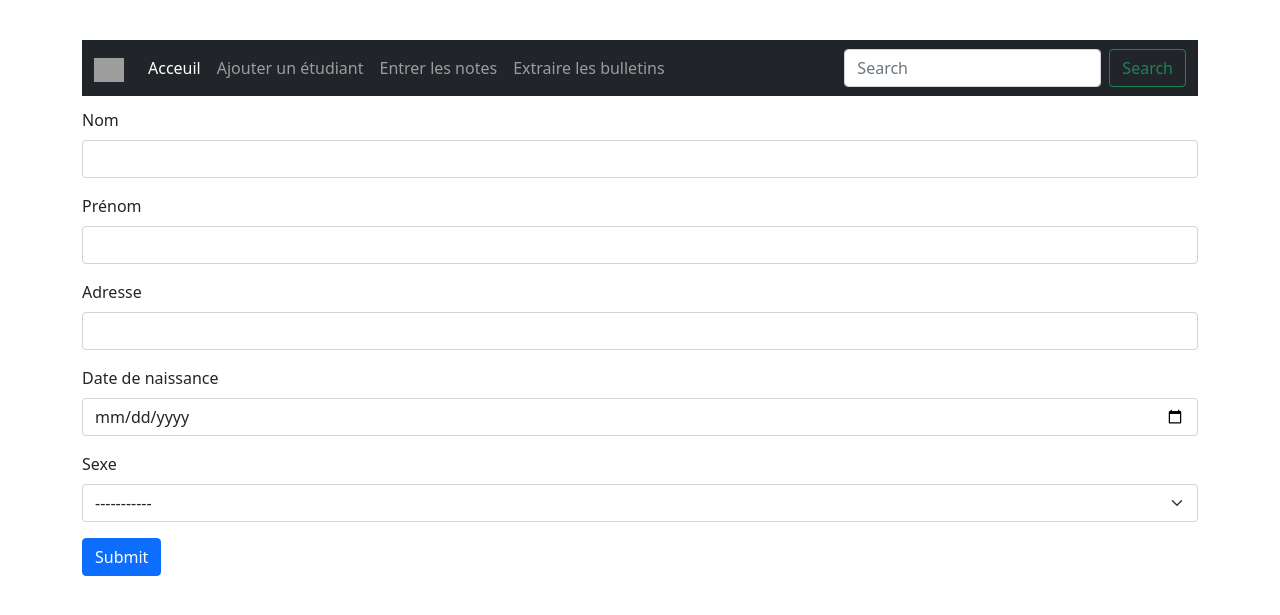
After one commit to X-raiden/alternative-Massar, a Flask app: page /add/level1 in a window 1280 px wide. The commit adds this page. Shown: the top 615 px of the page. Run offline with Flask 2, Linux system fonts and the light colour scheme; some libraries are stand-ins or nearby versions; grey boxes are pictures that could not be loaded.

Commit message:
add html

```diff
--- a/app.py
+++ b/app.py
@@ -1,15 +1,93 @@
-from flask import Flask,render_template
+from flask import Flask,render_template,abort,request,redirect
+import pyrebase
+app = Flask(__name__)
 
-app = Flask(__name__)
+config={
+    "apiKey": "AIzaSyBdpHdj2iFUP8HBgoIyPJHV5AtTm2gEdrg",
+    "authDomain": "dassar-2f18c.firebaseapp.com",
+    "databaseURL": "https://dassar-2f18c-default-rtdb.europe-west1.firebasedatabase.app",
+    "projectId": "dassar-2f18c",
+    "storageBucket": "dassar-2f18c.appspot.com",
+    "messagingSenderId": "606850049804",
+    "appId": "1:606850049804:web:e5aac4f298024b23e08b29"
+}
+
+firebase = pyrebase.initialize_app(config)
+db = firebase.database()
 
 @app.route('/')
 def index():
-    return render_template('index.html')
+    h1=0;f1=0
+    h2=0;f2=0
+    h3=0;f3=0
+    h4=0;f4=0
+
+    datalevel1 = db.child('level1').get().val()
+    for r in datalevel1 :
+        if datalevel1[r]['sex']=='h':
+            h1=h1+1
+        else:
+            f1+=1
+
+    datalevel2 = db.child('level2').get().val()
+    for r in datalevel2 :
+        if datalevel2[r]['sex']=='h':
+            h2=h2+1
+        else:
+            f2+=1
+
+    datalevel3 = db.child('level3').get().val()
+    for r in datalevel3 :
+        if datalevel3[r]['sex']=='h':
+            h3+=1
+        else:
+            f3+=1
+
+    datalevel4 = db.child('level4').get().val()
+    for r in datalevel4 :
+        if datalevel4[r]['sex']=='h':
+            h4=h4+1
+        else:
+            f4+=1
+
+    count = {"l1":[h1,f1],"l2":[h2,f2],"l3":[h3,f3],"l4":[h4,f4],}
+    #db.child('level2').push({"fname":"Meriem","adresse":"Casablanca","lname":"errkhis","bday":"10.03.2012","id":3,"sex":"f","status":"abandonner"})
+    return render_template('index.html',count=count)
 
 @app.route('/classes/<int:id>')
+def classes(id):
+    if id == 1:
+        data = db.child('level1').get().val()
+    if id == 2:
+        data = db.child('level2').get().val()
+    if id == 3:
+        data = db.child('level3').get().val()
+    if id == 4:
+        data = db.child('level4').get().val()
+    return render_template('classe.html',d = data,id=id)
 
-def classes(id):
-    return render_template('classe.html',ids = id)
+
+@app.route('/add/level<int:id>',methods=['POST','GET'])
+def add(id):
+    if id>4 or id==0:
+        abort(404)
+    return render_template('add.html',id=id)
+
+@app.route('/sub/<int:id>',methods=['POST'])
+def sub(id):
+    fnm = request.form.get('name')
+    addr = request.form.get('addr')
+    lnm = request.form.get('pnom')
+    sx = request.form.get('sx')
+    dn = request.form.get('dn')
+    name = request.form.get('name')
+    st = "encore"
+
+    pdata = {"adresse":addr,"bday":dn,"fname":fnm,"lname":lnm,"sex":sx,"status":st,"id":10}
+    childname = "level"+str(id)
+    db.child(childname).push(pdata)
+    return redirect("/")
+
 
 if __name__ == "__main__":
     app.run(debug=True)
--- /dev/null
+++ b/static/css/add.css
@@ -0,0 +1,16 @@
+.container{
+    margin-top: 40px;
+  }
+  .row{
+    padding-top:   12px;
+    text-align: center;
+  }
+
+  .table{
+      margin-top: 20px;
+  }
+
+  #form{
+      padding-top: 12px;
+      padding-bottom: 12px;
+  }
--- /dev/null
+++ b/templates/add.html
@@ -0,0 +1,80 @@
+<!DOCTYPE html>
+<html lang="en">
+    <head>
+        <meta charset="utf-8">
+        <title>Index</title>
+        <link rel="stylesheet" href="{{url_for('static',filename='css/add.css')}}">
+        <link href="https://cdn.jsdelivr.net/npm/bootstrap@5.0.0-beta1/dist/css/bootstrap.min.css" rel="stylesheet"
+            integrity="sha384-giJF6kkoqNQ00vy+HMDP7azOuL0xtbfIcaT9wjKHr8RbDVddVHyTfAAsrekwKmP1" crossorigin="anonymous">
+        <script src="https://cdn.jsdelivr.net/npm/@popperjs/core@2.5.4/dist/umd/popper.min.js"
+            integrity="sha384-q2kxQ16AaE6UbzuKqyBE9/u/KzioAlnx2maXQHiDX9d4/zp8Ok3f+M7DPm+Ib6IU"
+            crossorigin="anonymous"></script>
+        <script src="https://cdn.jsdelivr.net/npm/bootstrap@5.0.0-beta1/dist/js/bootstrap.min.js"
+            integrity="sha384-pQQkAEnwaBkjpqZ8RU1fF1AKtTcHJwFl3pblpTlHXybJjHpMYo79HY3hIi4NKxyj"
+            crossorigin="anonymous"></script>
+    </head>
+<body>
+    <div class="container">
+        <nav class="navbar navbar-expand-lg navbar-dark bg-dark">
+            <div class="container-fluid">
+                <a class="navbar-brand" href="#">
+                    <img src="https://cdn4.iconfinder.com/data/icons/logos-and-brands/512/216_Microsoft_logo_logos-512.png"
+                        alt="" width="30" height="24">
+                </a>
+                <button class="navbar-toggler" type="button" data-bs-toggle="collapse"
+                    data-bs-target="#navbarSupportedContent" aria-controls="navbarSupportedContent"
+                    aria-expanded="false" aria-label="Toggle navigation">
+                    <span class="navbar-toggler-icon"></span>
+                </button>
+                <div class="collapse navbar-collapse" id="navbarSupportedContent">
+                    <ul class="navbar-nav me-auto mb-2 mb-lg-0">
+                        <li class="nav-item">
+                            <a class="nav-link active" aria-current="page" href="{{url_for('index')}}">Acceuil</a>
+                        </li>
+                        <li class="nav-item">
+                            <a class="nav-link" href="#">Ajouter un étudiant</a>
+                        </li>
+                        <li class="nav-item">
+                            <a class="nav-link" href="#">Entrer les notes</a>
+                        </li>
+                        <li class="nav-item">
+                            <a class="nav-link" href="#">Extraire les bulletins</a>
+                        </li>
+                    </ul>
+                    <form class="d-flex">
+                        <input class="form-control me-2" type="search" placeholder="Search" aria-label="Search">
+                        <button class="btn btn-outline-success" type="submit">Search</button>
+                    </form>
+                </div>
+            </div>
+        </nav>
+        <form id="form" action="{{url_for('sub',id=id)}}" method="POST">
+            <div class="mb-3">
+              <label for="exampleInputEmail1" class="form-label">Nom</label>
+              <input name="name" type="text" class="form-control" id="exampleInputEmail1" aria-describedby="emailHelp">
+            </div>
+            <div class="mb-3">
+              <label for="exampleInputPassword1" class="form-label">Prénom</label>
+              <input name="pnom" type="text" class="form-control" id="exampleInputPassword1">
+            </div>
+            <div class="mb-3">
+              <label for="exampleInputPassword1" class="form-label">Adresse</label>
+              <input name="addr" type="text" class="form-control" id="exampleInputPassword1">
+            </div>
+            <div class="mb-3">
+              <label for="exampleInputPassword1" class="form-label">Date de naissance</label>
+              <input name="dn" type="date" class="form-control" id="exampleInputPassword1">
+            </div>
+            <div class="mb-3">
+                <label for="exampleInputPassword1" class="form-label">Sexe</label>
+                <select name='sx' class="form-select" aria-label="Default select example">
+                    <option selected>-----------</option>
+                    <option value="h">Masculin</option>
+                    <option value="f">Féminin</option>
+                  </select>
+            </div>
+            <button type="submit" class="btn btn-primary">Submit</button>
+          </form>
+    </div>
+</body>
+</html>
```
Also changed, not shown: static/css/classe.css (added, +11 -0 lines), templates/classe.html (+84 -1 lines), templates/index.html (+12 -12 lines).
